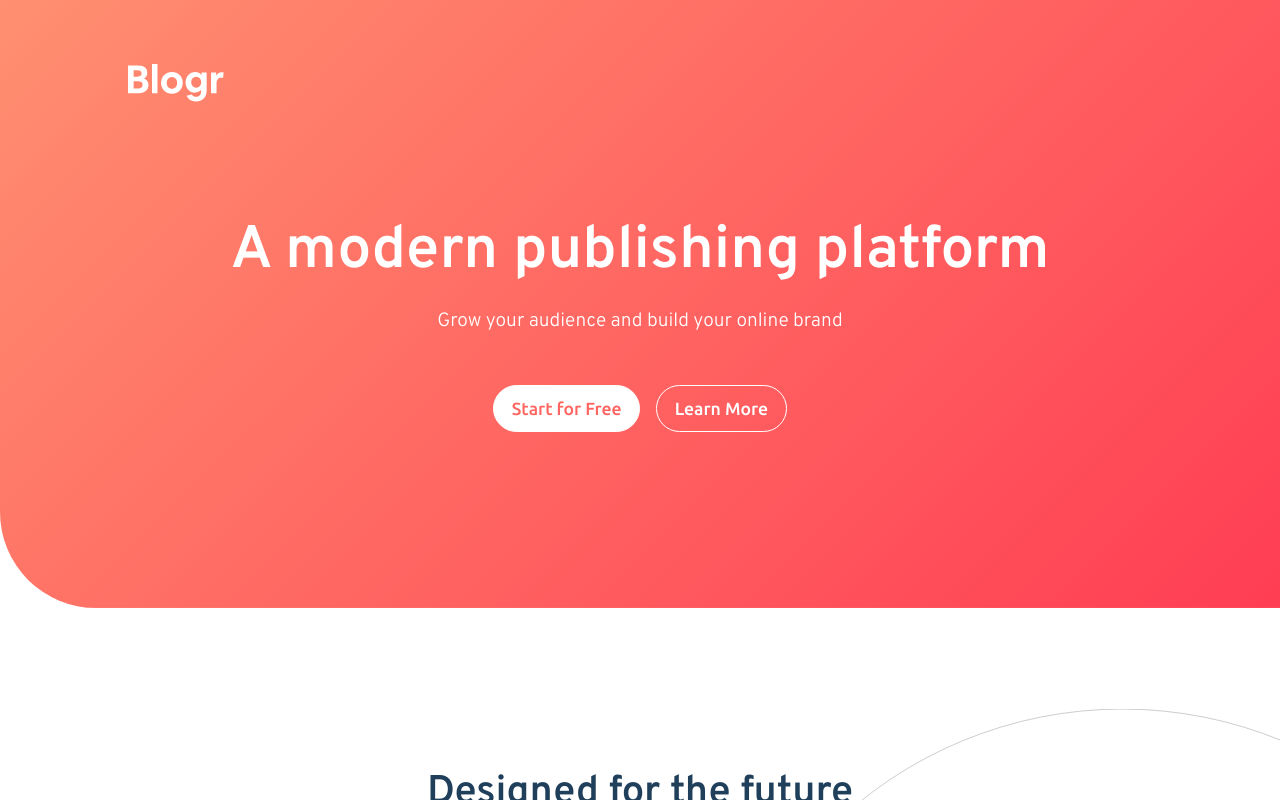
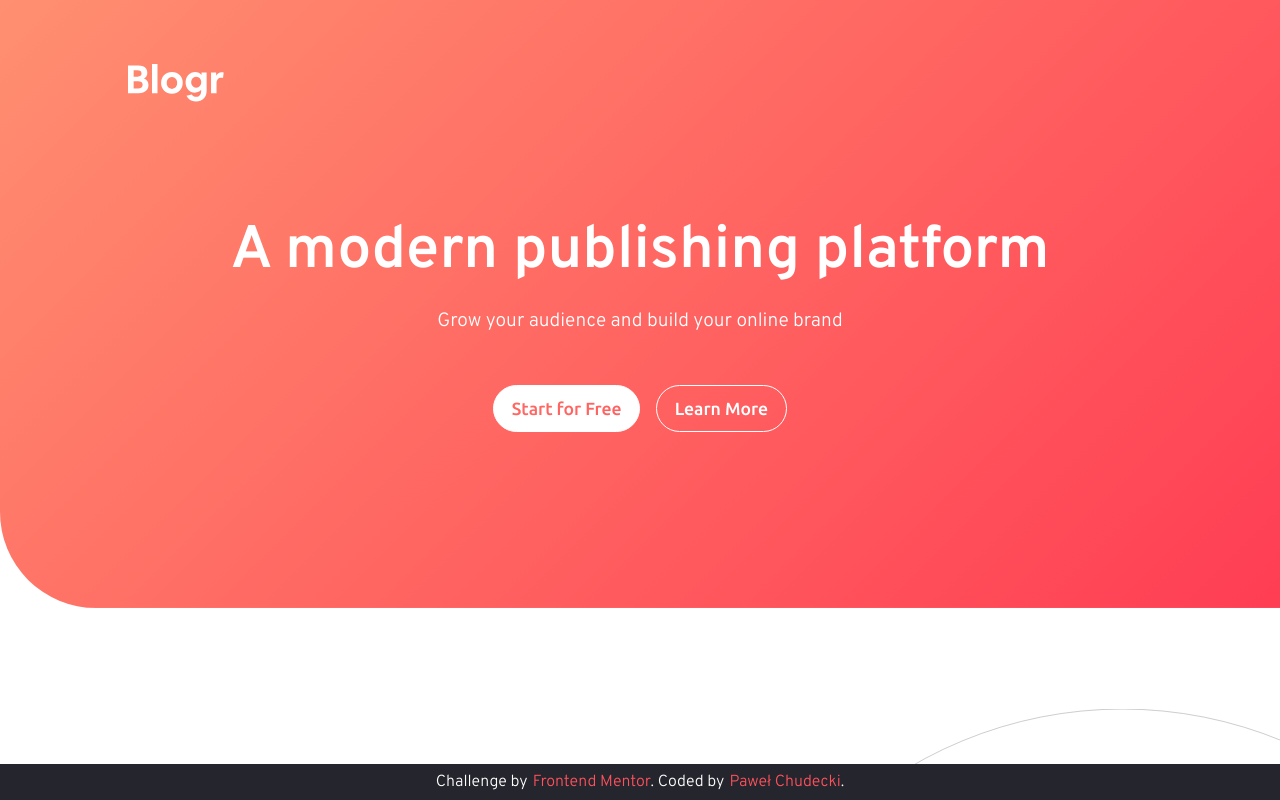
Before and after one commit to SoulRvr29/blogr-landing-page, a React (Vite) app: page / in a window 1280 px wide. Shown: the top 800 px of the page. Built offline with nearby package versions, Linux system fonts and the light colour scheme.

Commit message:
nav update 2

```diff
--- a/src/Footer.jsx
+++ b/src/Footer.jsx
@@ -2,6 +2,7 @@ import logo from "./assets/logo.svg";
 
 const Footer = () => {
   return (
+    <>
       <footer>
         <img src={logo} title="logo"></img>
         <ul>
@@ -26,6 +27,21 @@ const Footer = () => {
           <li>LinkedIn</li>
         </ul>
       </footer>
+      <div className="my-footer">
+        Challenge by
+        <a
+          href="https://www.frontendmentor.io/challenges/blogr-landing-page-EX2RLAApP"
+          target="_blank"
+        >
+          Frontend Mentor
+        </a>
+        . Coded by
+        <a href="https://www.frontendmentor.io/profile/SoulRvr29">
+          Paweł Chudecki
+        </a>
+        .
+      </div>
+    </>
   );
 };
 
--- a/src/Header.jsx
+++ b/src/Header.jsx
@@ -3,7 +3,6 @@ import menu from "./assets/icon-hamburger.svg";
 import close from "./assets/icon-close.svg";
 import bkgMobile from "./assets/bg-pattern-intro-mobile.svg";
 import bkgDesktop from "./assets/bg-pattern-intro-desktop.svg";
-// import arrow from "./assets/icon-arrow-dark.svg";
 import { useState } from "react";
 
 const Header = () => {
--- a/src/css/_footer.scss
+++ b/src/css/_footer.scss
@@ -29,3 +29,24 @@ footer {
     }
   }
 }
+
+.my-footer {
+  position: fixed;
+  bottom: 0;
+  left: 0;
+  margin: 0 auto;
+  text-align: center;
+  width: 100%;
+  padding: 0.5rem;
+  background: $footer-background;
+  z-index: 30;
+  a {
+    text-decoration: none;
+    color: $CTA-text;
+    margin-left: 5px;
+    &:hover {
+      color: $CTA-hover-bcg;
+      text-decoration: underline;
+    }
+  }
+}
--- a/src/css/main.css
+++ b/src/css/main.css
@@ -41,22 +41,6 @@ p {
   }
   to {
     opacity: 1;
-  }
-}
-@keyframes fade-out {
-  from {
-    opacity: 1;
-  }
-  to {
-    opacity: 0;
-  }
-}
-@keyframes slide-out {
-  from {
-    height: 0%;
-  }
-  to {
-    height: 100%;
   }
 }
 header {
@@ -159,6 +143,9 @@ header .list-container .nav-list ul {
   padding: 1.5rem;
   text-align: center;
 }
+header .list-container .nav-list ul li {
+  position: relative;
+}
 header .list-container .nav-list ul li:last-child {
   border-bottom: 1px solid rgb(232, 232, 235);
 }
@@ -182,7 +169,6 @@ header .list-container .nav-list ul li ol {
   background-color: rgb(232, 232, 235);
   list-style-type: none;
   padding: 0.5rem;
-  width: 100%;
   margin-bottom: 1.5rem;
 }
 header .list-container .nav-list ul li ol li {
@@ -261,6 +247,27 @@ footer ul li:hover {
   text-decoration: underline;
 }
 
+.my-footer {
+  position: fixed;
+  bottom: 0;
+  left: 0;
+  margin: 0 auto;
+  text-align: center;
+  width: 100%;
+  padding: 0.5rem;
+  background: hsl(240, 10%, 16%);
+  z-index: 30;
+}
+.my-footer a {
+  text-decoration: none;
+  color: hsl(356, 100%, 66%);
+  margin-left: 5px;
+}
+.my-footer a:hover {
+  color: hsl(355, 100%, 74%);
+  text-decoration: underline;
+}
+
 @media screen and (min-width: 1300px) {
   header {
     padding: 4rem 10rem !important;
@@ -322,6 +329,14 @@ footer ul li:hover {
   }
   header .list-container .nav-list ul ol {
     background-color: white !important;
+    position: absolute;
+    width: -moz-fit-content;
+    width: fit-content;
+    margin-top: 1rem;
+    animation: fade-in 1s forwards;
+  }
+  header .list-container .nav-list ul ol li {
+    text-align: left !important;
   }
   header .login-section {
     display: flex;
@@ -407,7 +422,7 @@ footer ul li:hover {
     display: none;
   }
   main .laptop-article section img:last-child {
-    display: block;
+    display: block !important;
     scale: 1.4;
     position: relative;
     left: -10rem;
--- a/src/css/main.scss
+++ b/src/css/main.scss
@@ -39,7 +39,6 @@ main {
   .editor-article {
     z-index: -1;
     img:first-child {
-      // scale: 110%;
       max-width: 30rem;
       margin: 0 auto;
     }
@@ -56,7 +55,6 @@ main {
       position: absolute;
       top: -7.5rem;
       left: 0;
-      // scale: 1.6;
     }
 
     img {
@@ -96,9 +94,7 @@ main {
   }
   .laptop-article {
     section {
-      // overflow: hidden;
       img:first-child {
-        // scale: 1.3;
         max-width: 30rem;
         margin: 0 auto;
       }
```
Also changed, not shown: src/css/_header.scss (+2 -9 lines), src/css/_mediaQuerries.scss (+9 -10 lines), src/css/_settings.scss (+0 -17 lines), 1 other file (tests, documents, lock files or other folders). Lines whose indentation alone changed are shown as unchanged.
